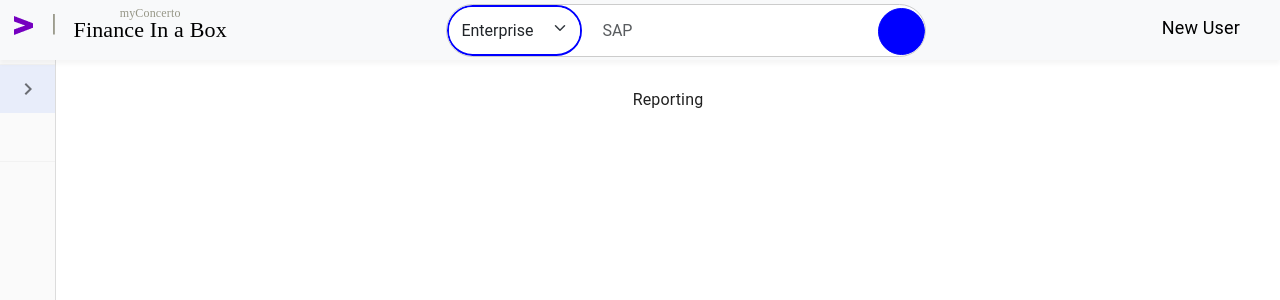
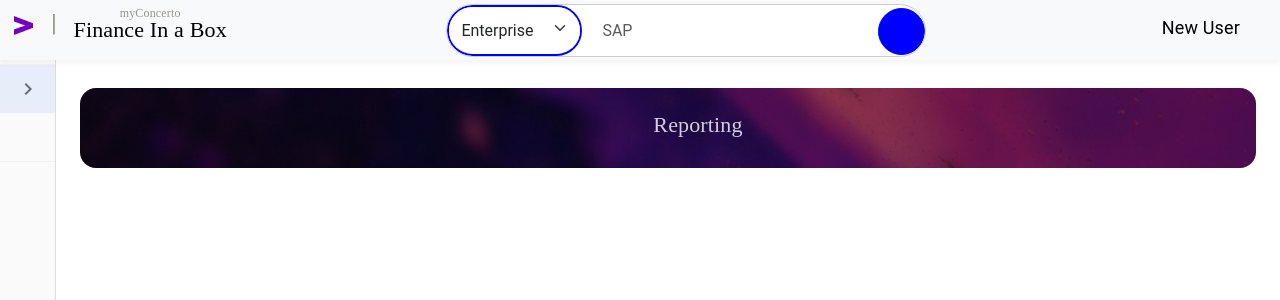
Before and after one commit to surya8barca/fib, a React (Create React App) app: page /reporting in a window 1280 px wide. Shown: the top 300 px of the page. Built offline with nearby package versions, Linux system fonts and the light colour scheme; some icons are missing.

Commit message:
banner component

```diff
--- a/src/components/enterpriseStructure.jsx
+++ b/src/components/enterpriseStructure.jsx
@@ -1,10 +1,11 @@
 import React from 'react';
+import Banner from '../layouts/header/banner';
 
 const EnterpriseStructure =() => {
     return (
         <>
         <div className="content">
-            Enterprise Structure
+            <Banner title="Enterprise Structure"></Banner>
         </div>
         </>
     );
--- a/src/components/manageInvoices.jsx
+++ b/src/components/manageInvoices.jsx
@@ -1,12 +1,12 @@
 
 import React from 'react';
+
+import Banner from '../layouts/header/banner';
 
 const ManageInvoices =() => {
     return (
         <>
-        <div className="content">
-            Manage Invoices
-        </div>
+        <Banner title="Manage Invoices"></Banner>
         </>
     );
 };
--- a/src/components/processPayments.jsx
+++ b/src/components/processPayments.jsx
@@ -1,12 +1,11 @@
 
 import React from 'react';
+import Banner from '../layouts/header/banner';
 
 const ProcessPayments =() => {
     return (
         <>
-        <div className="content">
-            Process Payments
-        </div>
+            <Banner title="Process Payments"></Banner>
         </>
     );
 };
--- a/src/components/reporting.jsx
+++ b/src/components/reporting.jsx
@@ -1,12 +1,11 @@
 
 import React from 'react';
+import Banner from '../layouts/header/banner';
 
 const Reporting =() => {
     return (
         <>
-        <div className="content">
-            Reporting
-        </div>
+        <Banner title="Reporting"></Banner>
         </>
     );
 };
--- /dev/null
+++ b/src/layouts/header/banner.css
@@ -0,0 +1,15 @@
+.bannerBox {
+    background: linear-gradient(258.5deg, #35155E 14.37%, #5C34B3 83.08%);
+    height: 80px;
+    max-width: 100%;
+    background-size: cover;
+    border-radius: 16px;
+}
+
+.label{
+    margin-left: 30px;
+    font-family: Graphik;
+    font-size: 22px;
+    color: #FFFFFF;
+    opacity: 0.8;
+}
--- /dev/null
+++ b/src/layouts/header/banner.jsx
@@ -0,0 +1,19 @@
+import React from 'react';
+import bannerImage from '../../assets/image/new_banner.png'
+import './banner.css'
+
+
+function Banner(props) {
+    return (
+        <>
+        <div className="bannerBox" style={{ backgroundImage: `url(${bannerImage})` }}>
+            <div className='row'>
+                <br></br>
+                <h6 className="label">{props.title}</h6>
+            </div>
+        </div>
+        </>
+    );
+}
+
+export default Banner;
--- a/src/layouts/sidenav/sideNavItems.jsx
+++ b/src/layouts/sidenav/sideNavItems.jsx
@@ -37,19 +37,19 @@
 }
 
 let child1Style={
-  fontSize:'15px',
+  fontSize:'16px',
   fontWeight:'600',
   fontStyle:'Graphik'
 }
 
 let child2Style={
-  fontSize:'14px',
+  fontSize:'16px',
   fontWeight:'300',
   fontStyle:'Graphik'
 }
 
 let child3Style={
-  fontSize:'12px',
+  fontSize:'16px',
   fontStyle:'Graphik'
 }
 
```
Also changed, not shown: src/assets/image/new_banner.png (added).
